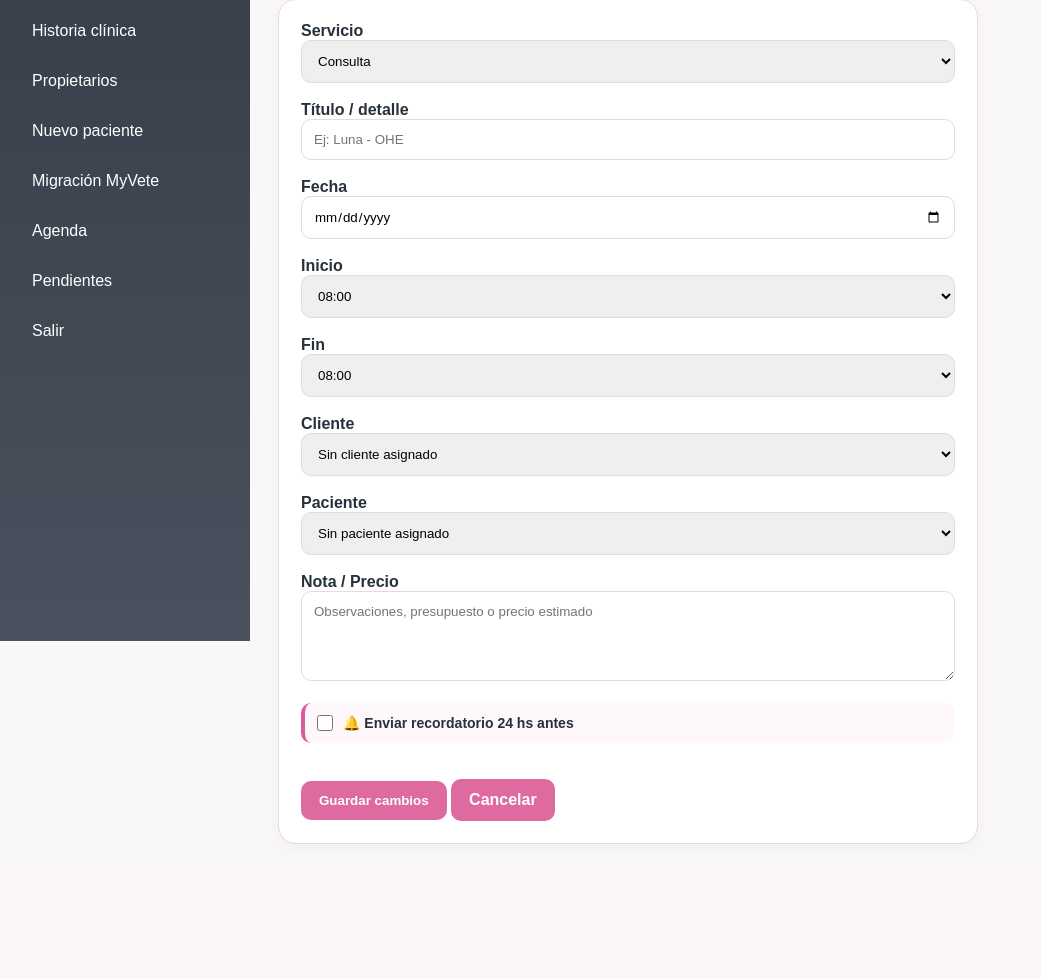
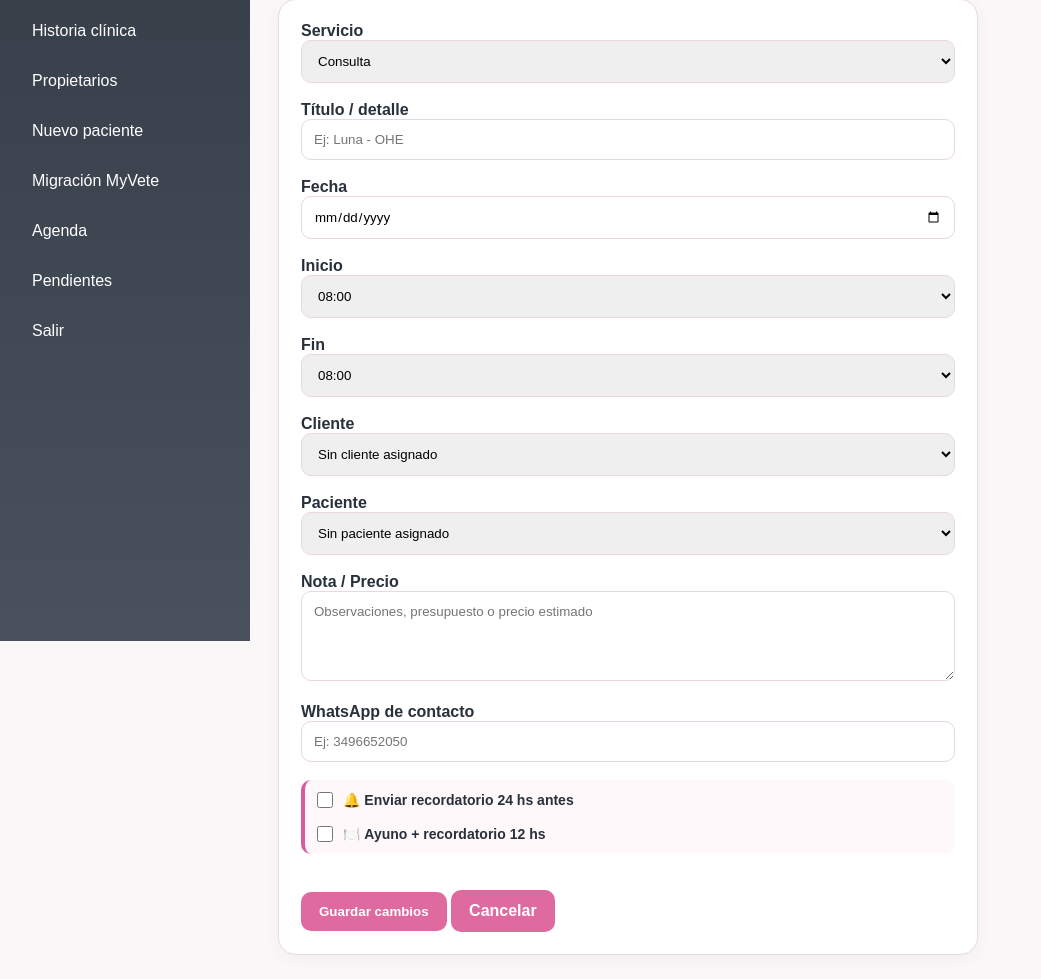
Before and after one commit to clinicaveterinaria-arch/los-aromos-cloud, a FastAPI app: template app/templates/agenda_edit.html in a window 1280 px wide. Shown: the part 159-1138 px from the top of the page, without its empty margins (0-1041 px from the left). Before the commit the page ends 1003 px from the top, so only its background shows below. Run offline with FastAPI, Linux system fonts and the light colour scheme; the template is opened without the code that fills it, so the values that code supplies are empty; parts of the project's set-up code (start-up, migrations or seed data) failed here and were passed over.

Commit message:
Update agenda_edit.html

```diff
--- a/app/templates/agenda_edit.html
+++ b/app/templates/agenda_edit.html
@@ -77,13 +77,26 @@
         <label><b>Nota / Precio</b></label>
         <textarea name="notes" rows="4" placeholder="Observaciones, presupuesto o precio estimado">{{ appointment.notes or '' }}</textarea>
 
-        <br><br>
+<br><br>
+
+<label><b>WhatsApp de contacto</b></label>
+<input name="contact_whatsapp" value="{{ appointment.contact_whatsapp or '' }}" placeholder="Ej: 3496652050">
+
+<br><br>
 
         <div style="background:#fff8fb; border-left:4px solid #d85b9f; border-radius:10px; padding:12px;">
             <label style="display:flex; align-items:center; gap:10px; cursor:pointer; margin:0;">
                 <input type="checkbox" name="reminder_24h" {% if appointment.reminder_24h %}checked{% endif %} style="margin:0; width:16px; height:16px;">
                 <span style="font-size:14px;">🔔 <b>Enviar recordatorio 24 hs antes</b></span>
             </label>
+            <br>
+
+<label style="display:flex; align-items:center; gap:10px; cursor:pointer; margin:0;">
+    <input type="checkbox" name="reminder_12h"
+           {% if appointment.reminder_12h %}checked{% endif %}
+           style="margin:0; width:16px; height:16px;">
+    <span style="font-size:14px;">🍽️ <b>Ayuno + recordatorio 12 hs</b></span>
+</label>
         </div>
 
         <br><br>
```
